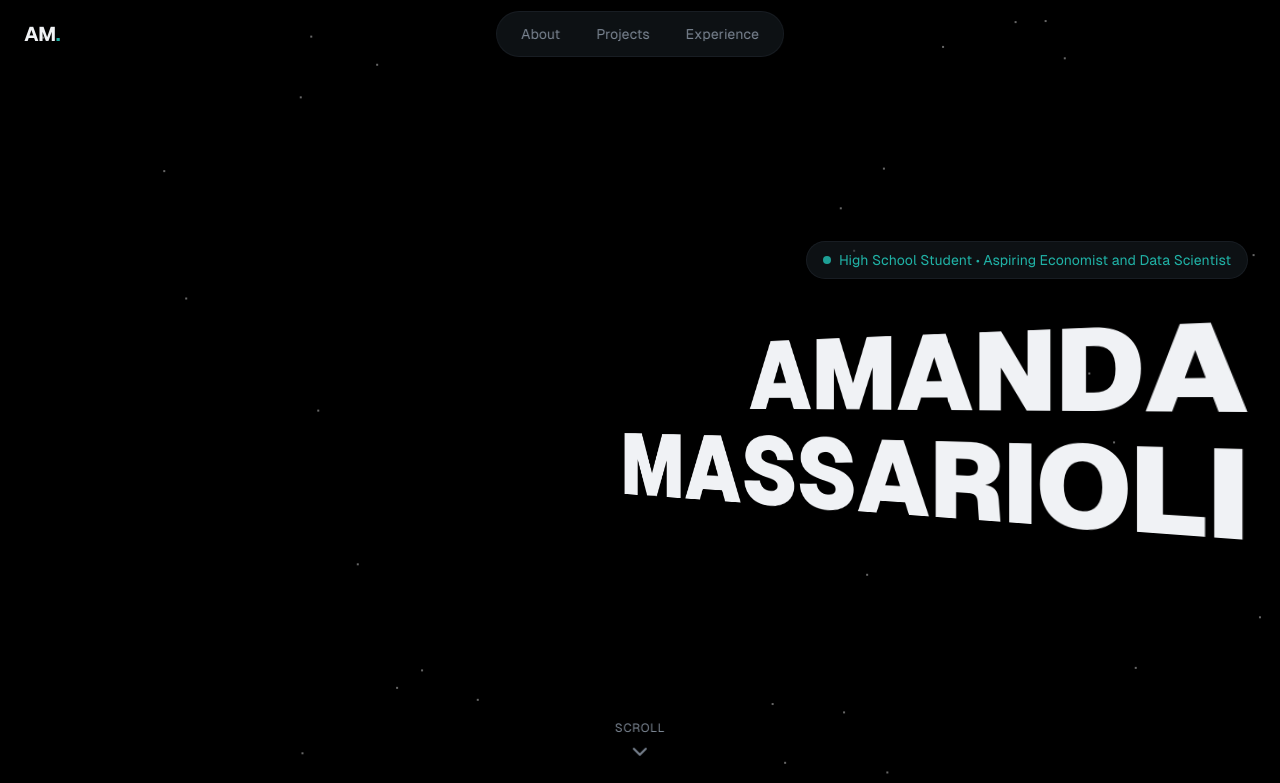
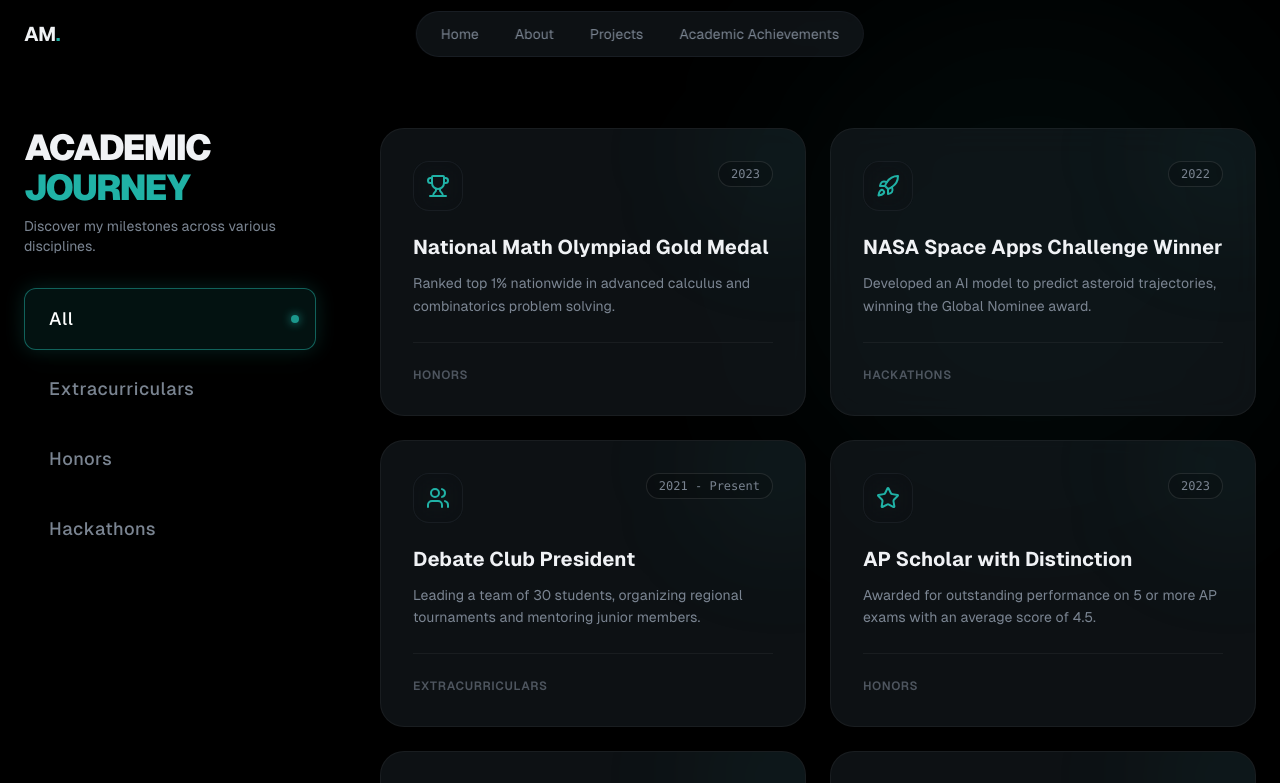
Before and after one commit to amandamassarioli/amanda.massarioli, a React (Vite) app: page /academic-achievements in a window 1280 px wide. Shown: the top 783 px of the page. Built offline with nearby package versions, Linux system fonts and the light colour scheme.

Commit message:
Added acadeic achievements

```diff
--- a/package.json
+++ b/package.json
@@ -18,6 +18,7 @@
     "lucide-react": "^0.556.0",
     "react": "^19.2.0",
     "react-dom": "^19.2.0",
+    "react-router-dom": "^7.12.0",
     "tailwindcss": "^4.1.17"
   },
   "devDependencies": {
--- a/src/App.jsx
+++ b/src/App.jsx
@@ -1,24 +1,35 @@
+import { BrowserRouter as Router, Routes, Route } from "react-router-dom";
 import { Navbar } from "@/layout/Navbar";
-import { Hero } from "@/sections/Hero";
+import { Hero } from "@/sections/hero";
 import { About } from "@/sections/About";
 import { Projects } from "@/sections/Projects";
 import { Experience } from "@/sections/Experience";
 import { Contact } from "@/sections/Contact";
 import { Footer } from "./layout/Footer";
+import { AcademicAchievement } from "@/sections/AcademicAchievement";
 
 function App() {
   return (
+    <Router>
       <div className="min-h-screen overflow-x-hidden">
         <Navbar />
         <main>
+          <Routes>
+            <Route path="/" element={
+              <>
                 <Hero />
-        <About />
-        <Projects />
                 <Experience />
                 <Contact />
+              </>
+            } />
+            <Route path="/about" element={<About />} />
+            <Route path="/projects" element={<Projects />} />
+            <Route path="/academic-achievements" element={<AcademicAchievement />} />
+          </Routes>
         </main>
         <Footer />
       </div>
+    </Router>
   );
 }
 
--- a/src/index.css
+++ b/src/index.css
@@ -1,7 +1,7 @@
 @import "tailwindcss";
 
 @theme {
-  --color-background: #0f1418;
+  --color-background: #000000;
   --color-foreground: #f0f2f5;
 
   --color-card: #141a1f;
--- a/src/layout/Navbar.jsx
+++ b/src/layout/Navbar.jsx
@@ -1,11 +1,13 @@
+import { Link } from "react-router-dom";
 import { Button } from "@/components/Button";
 import { Menu, X } from "lucide-react";
 import { useEffect, useState } from "react";
 
 const navLinks = [
-  { href: "#about", label: "About" },
-  { href: "#projects", label: "Projects" },
-  { href: "#experience", label: "Experience" },
+  { href: "/", label: "Home" },
+  { href: "/about", label: "About" },
+  { href: "/projects", label: "Projects" },
+  { href: "/academic-achievements", label: "Academic Achievements" },
 ];
 
 export const Navbar = () => {
@@ -28,24 +30,25 @@ export const Navbar = () => {
         }  z-50`}
     >
       <nav className="container mx-auto px-6 flex items-center justify-between relative">
-        <a
-          href="#"
-          className="text-xl font-bold tracking-tight hover:text-primary"
+        <Link
+          to="/"
+          className="text-xl font-bold tracking-tight hover:text-primary cursor-pointer"
         >
           AM<span className="text-primary">.</span>
-        </a>
+        </Link>
 
         {/* Desktop Nav */}
         <div className="hidden md:flex items-center gap-1 absolute left-1/2 -translate-x-1/2">
           <div className="glass rounded-full px-2 py-1 flex items-center gap-1">
             {navLinks.map((link, index) => (
-              <a
-                href={link.href}
+              <Link
+                to={link.href}
                 key={index}
                 className="px-4 py-2 text-sm text-muted-foreground hover:text-foreground rounded-full hover:bg-surface transition-colors"
+                onClick={() => window.scrollTo(0, 0)}
               >
                 {link.label}
-              </a>
+              </Link>
             ))}
           </div>
         </div>
@@ -64,14 +67,17 @@ export const Navbar = () => {
         <div className="md:hidden glass-strong animate-fade-in">
           <div className="container mx-auto px-6 py-6 flex flex-col gap-4">
             {navLinks.map((link, index) => (
-              <a
-                href={link.href}
+              <Link
+                to={link.href}
                 key={index}
-                onClick={() => setIsMobileMenuOpen(false)}
+                onClick={() => {
+                  setIsMobileMenuOpen(false);
+                  window.scrollTo(0, 0);
+                }}
                 className="text-lg text-muted-foreground hover:text-foreground py-2"
               >
                 {link.label}
-              </a>
+              </Link>
             ))}
           </div>
         </div>
--- /dev/null
+++ b/src/sections/AcademicAchievement.jsx
@@ -0,0 +1,198 @@
+import { useState } from "react";
+import { Award, BookOpen, Code, Star, Trophy } from "lucide-react";
+
+const categories = ["All", "Extracurriculars", "Honors", "Hackathons"];
+
+const achievements = [
+    {
+        id: 1,
+        title: "National Math Olympiad Gold Medal",
+        category: "Honors",
+        year: "2023",
+        description: "Ranked top 1% nationwide in advanced calculus and combinatorics problem solving.",
+        icon: Trophy,
+    },
+    {
+        id: 2,
+        title: "NASA Space Apps Challenge Winner",
+        category: "Hackathons",
+        year: "2022",
+        description: "Developed an AI model to predict asteroid trajectories, winning the Global Nominee award.",
+        icon: RocketIcon,
+    },
+    {
+        id: 3,
+        title: "Debate Club President",
+        category: "Extracurriculars",
+        year: "2021 - Present",
+        description: "Leading a team of 30 students, organizing regional tournaments and mentoring junior members.",
+        icon: UsersIcon,
+    },
+    {
+        id: 4,
+        title: "AP Scholar with Distinction",
+        category: "Honors",
+        year: "2023",
+        description: "Awarded for outstanding performance on 5 or more AP exams with an average score of 4.5.",
+        icon: Star,
+    },
+    {
+        id: 5,
+        title: "Regional Hackathon: Best UI/UX",
+        category: "Hackathons",
+        year: "2023",
+        description: "Created an accessible educational platform for students with disabilities.",
+        icon: Code,
+    },
+    {
+        id: 6,
+        title: "Scientific Research Paper Published",
+        category: "Honors",
+        year: "2023",
+        description: "Published research on machine learning bias in the Journal of Student Research.",
+        icon: BookOpen,
+    },
+];
+
+// Helper icons (if not imported)
+function RocketIcon(props) {
+    return (
+        <svg
+            {...props}
+            xmlns="http://www.w3.org/2000/svg"
+            width="24"
+            height="24"
+            viewBox="0 0 24 24"
+            fill="none"
+            stroke="currentColor"
+            strokeWidth="2"
+            strokeLinecap="round"
+            strokeLinejoin="round"
+        >
+            <path d="M4.5 16.5c-1.5 1.26-2 5-2 5s3.74-.5 5-2c.71-.84.7-2.13-.09-2.91a2.18 2.18 0 0 0-2.91-.09z" />
+            <path d="m12 15-3-3a22 22 0 0 1 2-3.95A12.88 12.88 0 0 1 22 2c0 2.72-.78 7.5-6 11a22.35 22.35 0 0 1-4 2z" />
+            <path d="M9 12H4s.55-3.03 2-4c1.62-1.08 5 0 5 0" />
+            <path d="M12 15v5s3.03-.55 4-2c1.08-1.62 0-5 0-5" />
+        </svg>
+    );
+}
+
+function UsersIcon(props) {
+    return (
+        <svg
+            {...props}
+            xmlns="http://www.w3.org/2000/svg"
+            width="24"
+            height="24"
+            viewBox="0 0 24 24"
+            fill="none"
+            stroke="currentColor"
+            strokeWidth="2"
+            strokeLinecap="round"
+            strokeLinejoin="round"
+        >
+            <path d="M16 21v-2a4 4 0 0 0-4-4H6a4 4 0 0 0-4 4v2" />
+            <circle cx="9" cy="7" r="4" />
+            <path d="M22 21v-2a4 4 0 0 0-3-3.87" />
+            <path d="M16 3.13a4 4 0 0 1 0 7.75" />
+        </svg>
+    );
+}
+
+export const AcademicAchievement = () => {
+    const [activeCategory, setActiveCategory] = useState("All");
+
+    const filteredAchievements =
+        activeCategory === "All"
+            ? achievements
+            : achievements.filter((item) => item.category === activeCategory);
+
+    return (
+        <section id="academic-achievements" className="min-h-screen py-32 px-6 container mx-auto relative overflow-hidden">
+            {/* Background Decor */}
+            <div className="absolute top-0 right-0 w-[500px] h-[500px] bg-primary/5 rounded-full blur-[100px] -z-10" />
+
+            <div className="flex flex-col lg:flex-row gap-16">
+                {/* Left Sidebar - Navigation */}
+                <div className="lg:w-1/4 space-y-8 animate-fade-in">
+                    <div>
+                        <h2 className="text-4xl font-black uppercase tracking-tighter mb-2">
+                            Academic
+                            <br />
+                            <span className="text-primary">Journey</span>
+                        </h2>
+                        <p className="text-muted-foreground text-sm">
+                            Discover my milestones across various disciplines.
+                        </p>
+                    </div>
+
+                    <div className="flex flex-col gap-2">
+                        {categories.map((cat, idx) => (
+                            <button
+                                key={cat}
+                                onClick={() => setActiveCategory(cat)}
+                                className={`text-left px-6 py-4 rounded-xl transition-all duration-300 border backdrop-blur-sm group relative overflow-hidden ${activeCategory === cat
+                                        ? "border-primary/50 bg-primary/10 text-white shadow-[0_0_20px_rgba(32,178,166,0.2)]"
+                                        : "border-transparent hover:bg-surface hover:border-white/10 text-muted-foreground hover:text-white"
+                                    }`}
+                                style={{ animationDelay: `${idx * 100}ms` }}
+                            >
+                                {/* Hover Glow Effect */}
+                                <div className={`absolute inset-0 bg-gradient-to-r from-primary/20 to-transparent opacity-0 group-hover:opacity-100 transition-opacity duration-300 ${activeCategory === cat ? 'hidden' : ''}`} />
+
+                                <span className="relative z-10 text-lg font-medium tracking-wide">
+                                    {cat}
+                                </span>
+
+                                {activeCategory === cat && (
+                                    <span className="absolute right-4 top-1/2 -translate-y-1/2 w-2 h-2 bg-primary rounded-full animate-pulse shadow-[0_0_10px_#20b2a6]" />
+                                )}
+                            </button>
+                        ))}
+                    </div>
+                </div>
+
+                {/* Right Content - Grid */}
+                <div className="lg:w-3/4">
+                    <div className="grid md:grid-cols-2 gap-6">
+                        {filteredAchievements.map((item, idx) => (
+                            <div
+                                key={item.id}
+                                className="group relative glass p-8 rounded-3xl overflow-hidden hover:bg-surface transition-all duration-500 animate-fade-in border border-white/5 hover:border-primary/20"
+                                style={{
+                                    animationDelay: `${idx * 100}ms`,
+                                }}
+                            >
+                                {/* Card Background Glow */}
+                                <div className="absolute -right-10 -top-10 w-32 h-32 bg-primary/10 rounded-full blur-3xl group-hover:bg-primary/20 transition-all duration-500" />
+
+                                <div className="relative z-10 flex flex-col h-full">
+                                    <div className="flex justify-between items-start mb-6">
+                                        <div className="p-3 glass rounded-2xl text-primary bg-black/20 group-hover:scale-110 transition-transform duration-300">
+                                            <item.icon className="w-6 h-6" />
+                                        </div>
+                                        <span className="text-xs font-mono py-1 px-3 rounded-full border border-white/10 bg-black/20 text-muted-foreground group-hover:text-primary group-hover:border-primary/30 transition-colors">
+                                            {item.year}
+                                        </span>
+                                    </div>
+
+                                    <h3 className="text-xl font-bold mb-3 leading-tight group-hover:text-primary transition-colors">
+                                        {item.title}
+                                    </h3>
+
+                                    <p className="text-muted-foreground text-sm leading-relaxed mb-6 flex-grow">
+                                        {item.description}
+                                    </p>
+
+                                    <div className="pt-6 border-t border-white/5 flex justify-between items-center mt-auto">
+                                        <span className="text-xs font-semibold uppercase tracking-wider text-muted-foreground/60">{item.category}</span>
+                                    </div>
+                                </div>
+                            </div>
+                        ))}
+                    </div>
+                </div>
+            </div>
+        </section>
+    );
+};
--- a/src/sections/Hero.jsx
+++ b/src/sections/Hero.jsx
@@ -32,7 +32,7 @@ const skills = [
 
 export const Hero = () => {
   return (
-    <section className="relative min-h-screen flex items-center overflow-hidden bg-black">
+    <section id="home" className="relative min-h-screen flex items-center overflow-hidden bg-black">
       {/* Bg */}
       <div className="absolute inset-0 bg-black" />
 
@@ -79,7 +79,7 @@ export const Hero = () => {
               </div>
 
               <h1
-                className="text-6xl md:text-8xl lg:text-9xl font-black leading-none uppercase tracking-tight text-right select-none"
+                className="text-10xl md:text-9xl lg:text-10xl font-black leading-none uppercase tracking-tight text-right select-none"
                 style={{
                   transform: 'rotateY(-25deg)',
                   transformOrigin: 'right center',
@@ -90,14 +90,12 @@ export const Hero = () => {
                 <InteractiveHoverText text="Massarioli" />
               </h1>
             </div>
-
-            {/* Social Links - mantendo removido conforme edit anterior do usuario, apenas fechando a div correta se necessario */}
           </div>
         </div>
       </div>
 
       <div
-        className="absolute bottom-8 left-1/2 -translate-x-1/2
+        className="absolute bottom-5 left-1/2 -translate-x-1/2
       animate-fade-in animation-delay-800"
       >
         <a
```
Also changed, not shown: 1 other file (tests, documents, lock files or other folders). Lines whose indentation alone changed are shown as unchanged.
